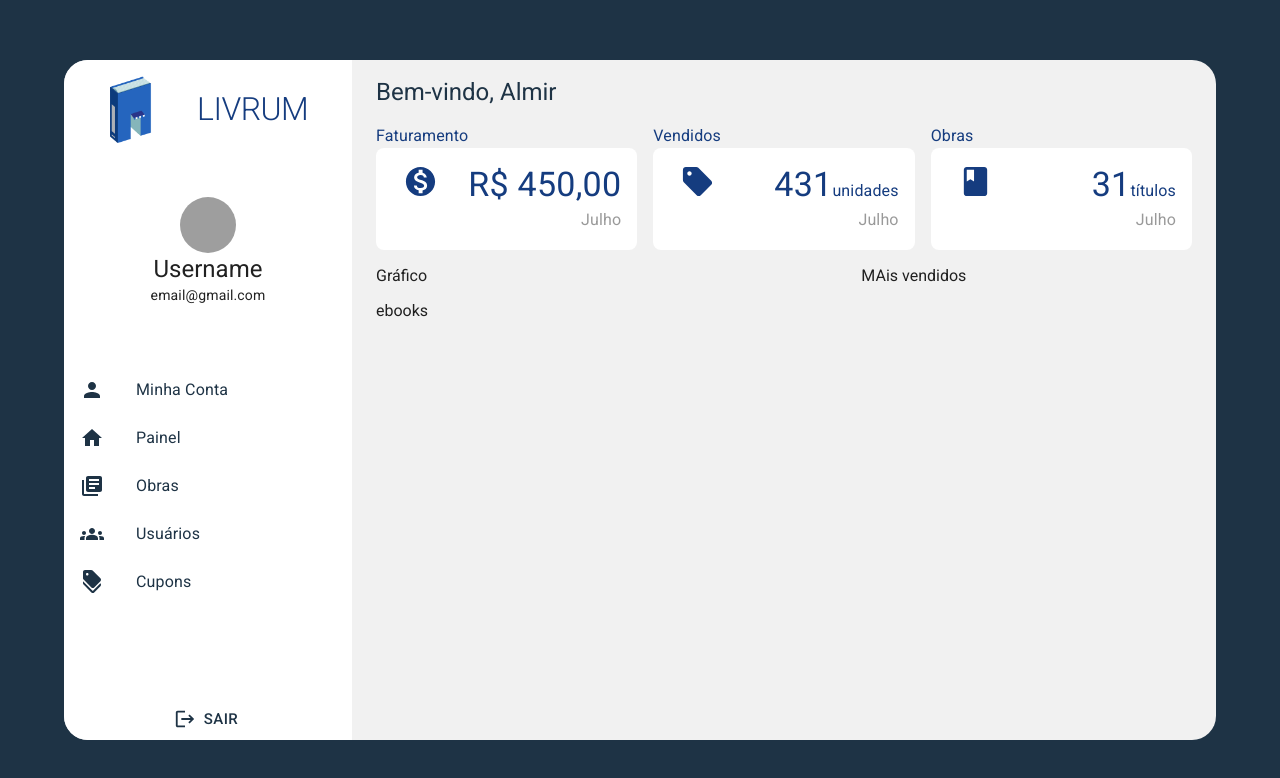
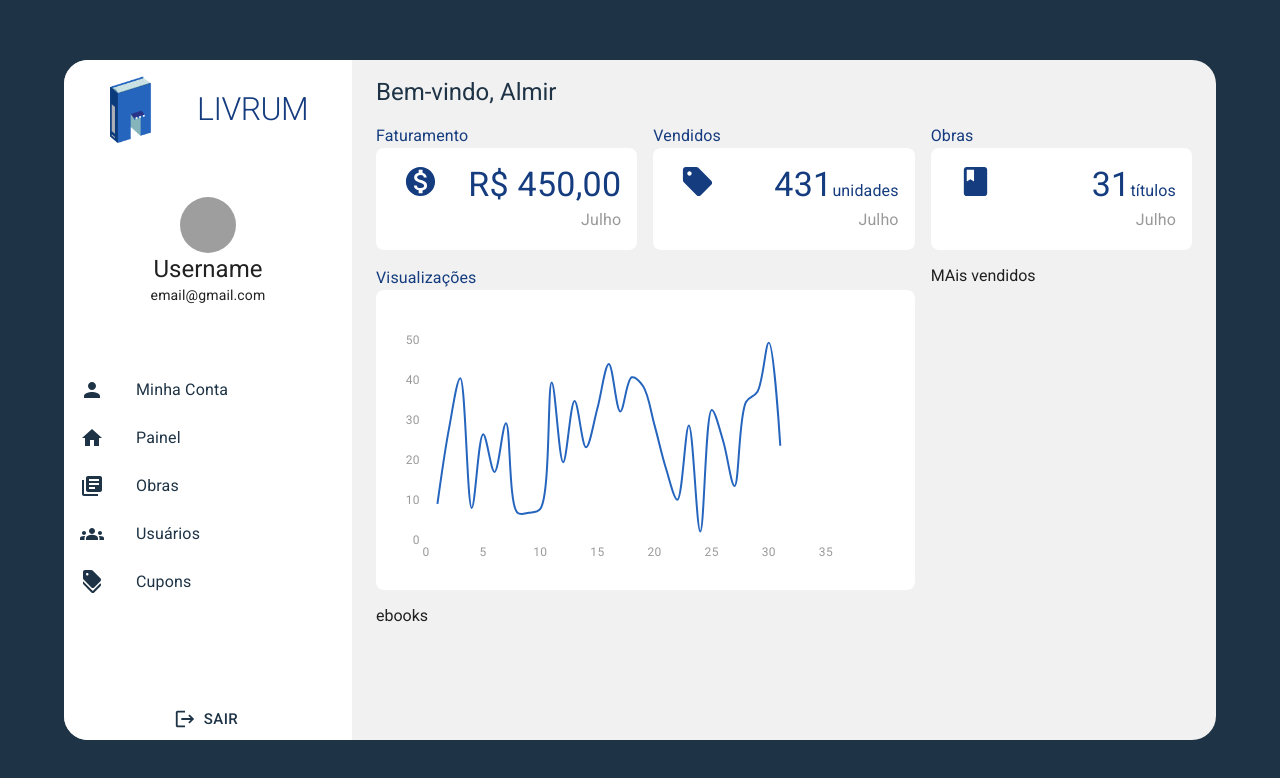
Before and after one commit to byte-stack-uefs/livrum, a Next.js app in the folder phase_4/app/webapp/: page /autor in a window 1280 px wide. Shown: the top 778 px of the page. Built offline with nearby package versions, Linux system fonts and the light colour scheme; grey boxes are pictures that could not be loaded.

Commit message:
Adicionando gráfico de visualizações na tela do autor

```diff
--- a/phase_4/app/webapp/app/(internal)/autor/page.tsx
+++ b/phase_4/app/webapp/app/(internal)/autor/page.tsx
@@ -1,14 +1,21 @@
 "use client";
 
+import { theme } from "@/app/theme";
+import { Typography } from "@mui/material";
+import { useEffect, useState } from "react";
+import Grid from "@mui/material/Unstable_Grid2/Grid2";
 import DashboardCard from "@/app/components/DashboardCard";
-import { theme } from "@/app/theme";
 import { Book, MonetizationOn, Sell } from "@mui/icons-material";
-import { Typography } from "@mui/material";
-
-import Grid from "@mui/material/Unstable_Grid2/Grid2";
+import { VisualizationChart, getFakeData } from "@/app/components/VisualizationChart";
 
 export default function Page() {
     const username = "Almir";
+
+    const [data, setData] = useState([]);
+
+    useEffect(() => {
+        setData(getFakeData());
+    }, []);
 
     const cards = [
         {
@@ -47,8 +54,11 @@ export default function Page() {
                 })}
             </Grid>
             <Grid xs={12} container>
-                <Grid xs={7}>Gráfico</Grid>
-                <Grid xs={5}>MAis vendidos</Grid>
+                <Grid xs={8}>
+                    <Typography color="darker.main">Visualizações</Typography>
+                    <VisualizationChart data={data} />
+                </Grid>
+                <Grid xs={4}>MAis vendidos</Grid>
             </Grid>
             <Grid xs={12}>ebooks</Grid>
         </Grid>
```
